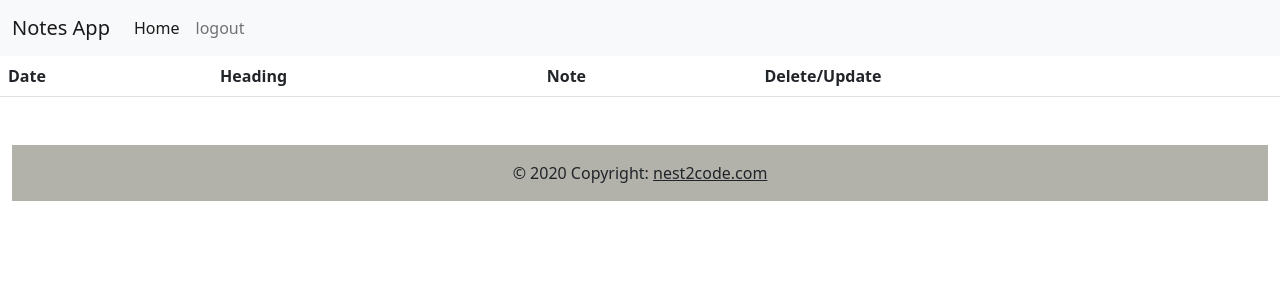
After one commit to nest2code/notes-keeping-app, a Flask app: page /index in a window 1280 px wide. The commit adds this page. Shown: the top 300 px of the page. Run offline with Flask 3, Linux system fonts and the light colour scheme; a user stored in the database is signed in; lists and menus that the app fills with data are empty.

Commit message:
adding functionality to the delete and update button

```diff
--- /dev/null
+++ b/App/static/js/js.js
@@ -0,0 +1,22 @@
+function deleteNote(noteId) {
+    fetch('/index', {
+        method: 'POST',
+        headers: {
+            'Content-Type': 'application/json'
+        },
+        body: JSON.stringify({ noteId: noteId })
+    })
+    .then(response => {
+        if (response.ok) {
+            return response.json();
+        }
+        throw new Error('Network response was not ok.');
+    })
+    .then(data => {
+        console.log(data.message); // or handle success as needed
+        window.location.href = "/";
+    })
+    .catch(error => {
+        console.error('There was an error!', error);
+        // Handle error
+    });
--- a/App/templates/footer.html
+++ b/App/templates/footer.html
@@ -12,3 +12,5 @@
   </footer>
 
 </div>
+<script src="static/js/js.js"></script>
+</html>
--- /dev/null
+++ b/App/templates/home.html
@@ -0,0 +1,37 @@
+{% extends "nav_bar.html" %}
+{% block title %} index {% endblock %}
+
+
+{% block content %}
+
+<table class="table">
+  <thead>
+    <tr>
+      <th scope="col">Date</th>
+      <th scope="col">Heading</th>
+      <th scope="col">Note</th>
+      <th scope="col">Delete/Update</th>
+    </tr>
+  </thead>
+  {% for note in user.notes %}
+
+  <tbody>
+    <tr>
+      <td>{{ note.date }}</td>
+      <td>{{ note.heading }}</td>
+      <td>{{ note.data }}</td>
+      <td>
+        <button class="btn btn-success" onclick="update({{user.id}})"> Update </button>
+        <button class="btn btn-danger" onclick="delete({{user.id}})">Delete</button></td>
+    </tr>
+
+  </tbody>
+  {% endfor %}
+</table>
+{% endblock %}
+
+
+
+{% block footer %}
+{% include "footer.html"%}
+{% endblock %}
--- a/App/templates/nav_bar.html
+++ b/App/templates/nav_bar.html
@@ -4,6 +4,7 @@
     <meta charset="UTF-8">
     <title>{% block title %} Title {% endblock %}</title>
   <link rel="stylesheet" href="static/css/style.css">
+  <script src="static/js/js.js"></script>
     <link href="https://cdn.jsdelivr.net/npm/bootstrap@5.0.2/dist/css/bootstrap.min.css" rel="stylesheet" integrity="sha384-EVSTQN3/azprG1Anm3QDgpJLIm9Nao0Yz1ztcQTwFspd3yD65VohhpuuCOmLASjC" crossorigin="anonymous">
     <script src="https://cdn.jsdelivr.net/npm/bootstrap@5.2.3/dist/js/bootstrap.bundle.min.js
 "></script>
@@ -70,5 +71,3 @@
 {% block footer %}
 
 {% endblock %}
-
-</html>
--- a/App/views.py
+++ b/App/views.py
@@ -1,9 +1,54 @@
-from flask import Blueprint,render_template
-from flask_login import login_user,login_required,current_user
+from flask import Blueprint, render_template, request, flash, redirect, url_for
+from flask_login import login_user, login_required, current_user
+from .models import Note, db, UserMixin, User
+from .auth import login
+import json
+import jsonify
+
 views = Blueprint('views', __name__)
 
+add = 0
 
-@views.route('/')
+
+@views.route('/', methods=["POST", "GET"])
 @login_required
 def home():
-    return render_template('index.html')
+    if request.method == "POST":
+        description = request.form.get('description')
+        note = request.form.get('note')
+        if len(description) == 0 and len(note) == 0:
+            flash('fields cannot be empty', category='success')
+        else:
+
+            new_note = Note(heading=description, data=note, user_id=current_user.id)
+            db.session.add(new_note)
+            db.session.commit()
+            flash('Note Added successfully', category='success')
+            return redirect(url_for('views.index'))
+    return render_template('index.html', user=current_user)
+
+
+@views.route('/index', methods=["POST", "GET"])
+@login_required
+def index():
+    if request.method == 'POST':
+        try:
+            note_id = request.json.get('noteId')
+            if note_id:
+                note = Note.query.get(note_id)
+                if note:
+                    if note.user_id == current_user.id:
+                        db.session.delete(note)
+                        db.session.commit()
+                        flash('Note deleted', category='success')
+                        return jsonify({'message': 'Note deleted successfully'}), 200
+                    else:
+                        return jsonify({'error': 'Unauthorized'}), 403
+                else:
+                    return jsonify({'error': 'Note not found'}), 404
+            else:
+                return jsonify({'error': 'Invalid request'}), 400
+        except Exception as e:
+            return jsonify({'error': str(e)}), 500
+    else:
+        return render_template('home.html', user=current_user)
```
Also changed, not shown: App/auth.py (+4 -3 lines), App/templates/index.html (+7 -4 lines), instance/database.db.
